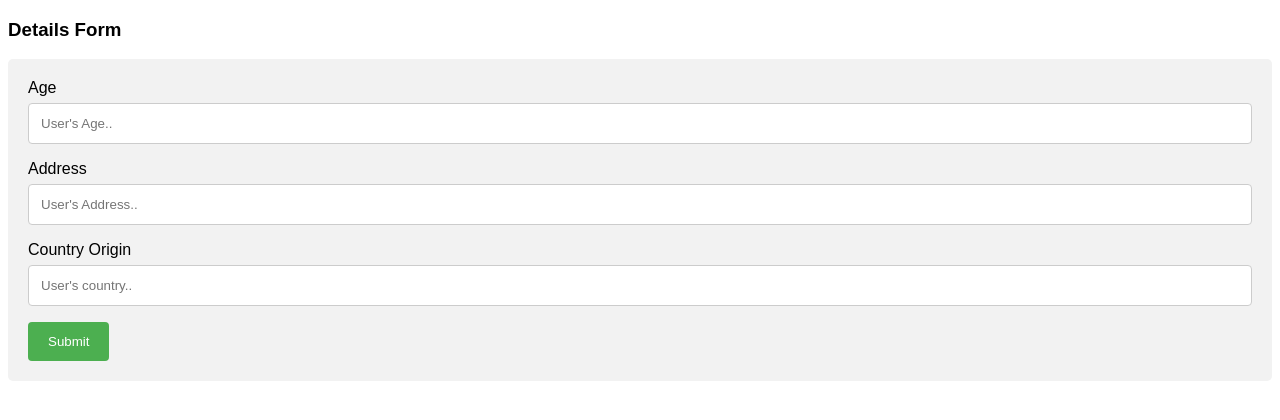
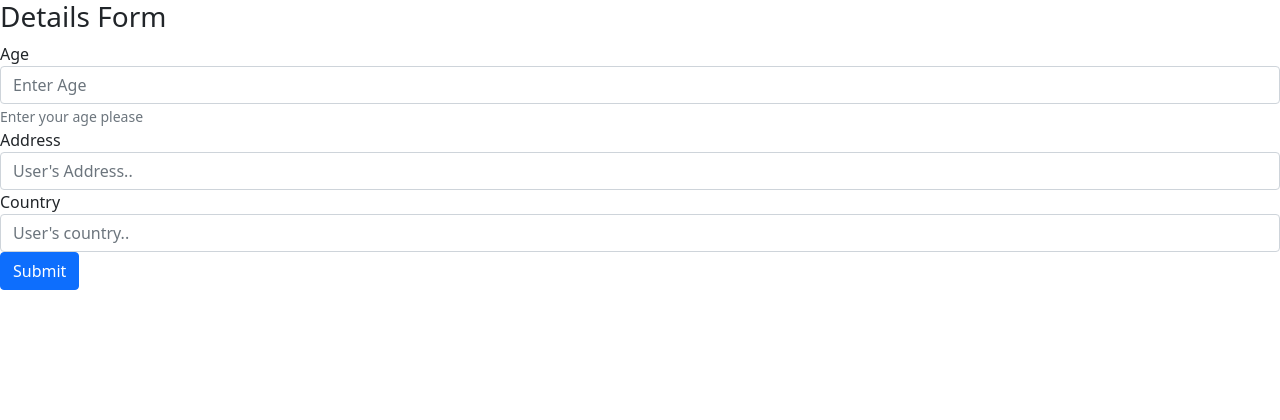
Before and after one commit to shoaibmansoor/pymysql, a Flask app: page /addDetails in a window 1280 px wide. Shown: the top 420 px of the page. Run offline with Flask 2, Linux system fonts and the light colour scheme.

Commit message:
update html

```diff
--- a/templates/addDetails.html
+++ b/templates/addDetails.html
@@ -1,81 +1,67 @@
 <!DOCTYPE html>
 <html>
 <head>
+    <meta charset="UTF-8">
+    <meta name="viewport" content="width=device-width, initial-scale=1">
+    <script src="https://code.jquery.com/jquery-1.12.4.min.js"></script>
     <script src="https://ajax.googleapis.com/ajax/libs/jquery/1.12.4/jquery.min.js"></script>
-    <meta name="viewport" content="width=device-width, initial-scale=1">
-    <style>
-body {font-family: Arial, Helvetica, sans-serif;}
-* {box-sizing: border-box;}
+    <script src="https://cdn.jsdelivr.net/npm/bootstrap@5.1.0/dist/js/bootstrap.bundle.min.js"
+            integrity="sha384-U1DAWAznBHeqEIlVSCgzq+c9gqGAJn5c/t99JyeKa9xxaYpSvHU5awsuZVVFIhvj"
+            crossorigin="anonymous"></script>
+    <link href="https://cdn.jsdelivr.net/npm/bootstrap@5.1.0/dist/css/bootstrap.min.css" rel="stylesheet"
+          integrity="sha384-KyZXEAg3QhqLMpG8r+8fhAXLRk2vvoC2f3B09zVXn8CA5QIVfZOJ3BCsw2P0p/We" crossorigin="anonymous">
+    <script type=text/javascript>
+    $(document).ready(function () {
+        $(document).on('click', '#submit', function () {
+            const age = $('#age').val();
+            const address = $('#address').val();
+            const country = $('#country').val();
+            const data = JSON.stringify({age: age, address: address, country_origin: country});
 
-input[type=text], select, textarea {
-  width: 100%;
-  padding: 12px;
-  border: 1px solid #ccc;
-  border-radius: 4px;
-  box-sizing: border-box;
-  margin-top: 6px;
-  margin-bottom: 16px;
-  resize: vertical;
-}
-
-input[type=submit] {
-  background-color: #4CAF50;
-  color: white;
-  padding: 12px 20px;
-  border: none;
-  border-radius: 4px;
-  cursor: pointer;
-}
-
-input[type=submit]:hover {
-  background-color: #45a049;
-}
-
-.container {
-  border-radius: 5px;
-  background-color: #f2f2f2;
-  padding: 20px;
-}
-
-    </style>
+            return $.ajax({
+                type: 'POST',
+                async: false,
+                data: data,
+                url: "http://localhost:5000/api/Details",
+                success: function(data) {
+                    $('#message').text('User details created successfully!!!');
+                    $('#json').text(JSON.stringify(data));
+                },
+                error: function (data) {
+                    $('#message').text('Error while creating user details!!!');
+                    $('#json').text(JSON.stringify(data));
+                }
+            });
+        });
+    });
+    </script>
 </head>
 <body>
 
 <h3>Details Form</h3>
-
-<div class="container">
-    <form action="/action_page.php">
+<form>
+    <div class="form-group">
         <label for="age">Age</label>
-        <input type="text" id="age" name="age" placeholder="User's Age..">
-
+        <input type="text" class="form-control" id="age" aria-describedby="agelHelp"
+               placeholder="Enter Age">
+        <small id="agelHelp" class="form-text text-muted">Enter your age please</small>
+    </div>
+    <div class="form-group">
         <label for="address">Address</label>
-        <input type="text" id="address" name="address" placeholder="User's Address..">
-
-        <label for="country">Country Origin</label>
-        <input type="text" id="country" name="country" placeholder="User's country..">
-
-        <input type="submit" value="Submit">
-    </form>
+        <input type="text" class="form-control" id="address" placeholder="User's Address..">
+    </div>
+    <div class="form-group">
+        <label for="country">Country</label>
+        <input type="text" class="form-control" id="country" placeholder="User's country..">
+    </div>
+    <button type="button" id="submit" class="btn btn-primary">Submit</button>
+</form>
+<br/>
+<br/>
+<div>
+    <strong id="message"></strong>
+    <pre id="json"></pre>
 </div>
-
-<script type=text/javascript>
-    $(document).ready(function () {
-        var age = $('#age').val();
-        var address = $('#address').val();
-        var country = $('#country').val();
-
-        $("#submit").click(function () {
-            $.ajax({
-                type: 'POST',
-                data: {age: age, address: address, country_origin: country},
-                url: "http://0.0.0.0:5000/api/Details",
-                success: added,
-                error: showError
-            });
-        });
-    });
-
-</script>
 
 </body>
 </html>
```
Also changed, not shown: templates/addUser.html (+15 -11 lines).
